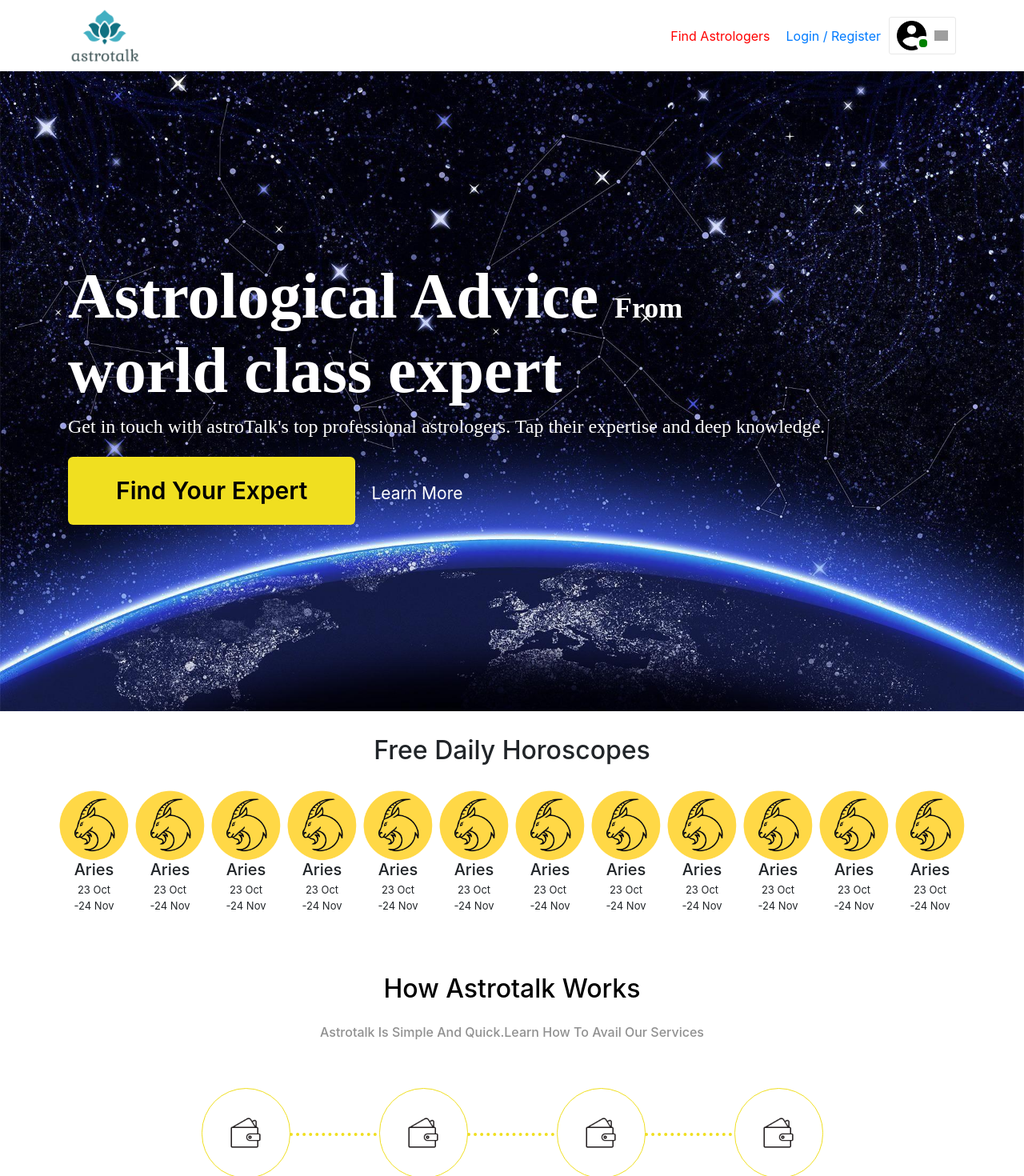
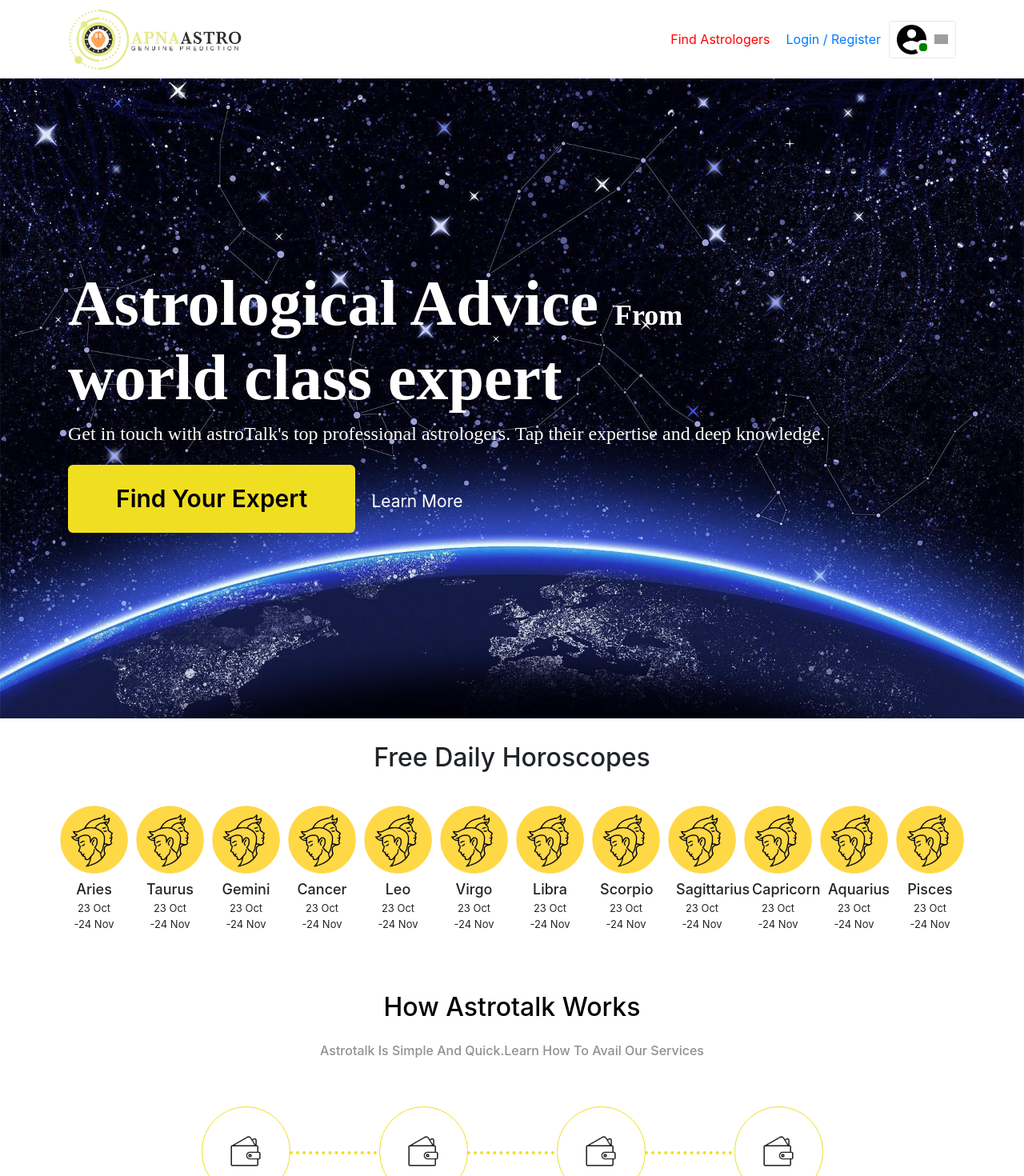
Before and after one commit to cloudstrife9971/astrology_website, a React (Create React App) app: page / in a window 1280 px wide. Shown: the top 1470 px of the page at 80% size. Built offline with nearby package versions, Linux system fonts and the light colour scheme; grey boxes are pictures that could not be loaded.

Commit message:
horoscope and logo changes

```diff
--- a/src/components/css/header.css
+++ b/src/components/css/header.css
@@ -8,13 +8,14 @@
   /* padding: 20px 20px; */
   display: flex;
   align-items: center;
+  padding: 10px 0px;
 }
 .header__logo-container {
   margin-right: auto;
 }
 .header__logo {
-  width: 93px;
-  height: 89px;
+  width: 217px;
+  height: auto;
 }
 .header__find-astro {
   font-size: 16px;
--- a/src/components/header/header.js
+++ b/src/components/header/header.js
@@ -1,13 +1,14 @@
 import React, { Component } from "react";
 import "../css/header.css";
-import Logo from "../logo.png";
+import Logo from "./apna2crop.jpg";
 import usericon from "./iconfinder_account-circle_326497 (1).png";
 import arrowicon from "./iconfinder_down-bottom-arrow_2931160.png";
 import { BrowserRouter as Router, Switch, Route, Link } from "react-router-dom";
 export default class header extends Component {
   render() {
     return (
-      <header className="container">
+      <header>
+        <div className="container">
           <div className="header__header">
             <Link className="header__logo-container" to="/">
               <img className="header__logo" src={Logo} alt="logo" />
@@ -15,7 +16,11 @@
             <Link className="header__find-astro" to="/astrologers">
               find astrologers
             </Link>
-          <Link to="/Login/Register" className="header__login-btn" onClick={this.props.showModal}>
+            <Link
+              to="/Login/Register"
+              className="header__login-btn"
+              onClick={this.props.showModal}
+            >
               Login / Register
             </Link>
             <button className="header__userbtn">
@@ -29,12 +34,13 @@
                 alt=""
               />
               <div class="header__userbtn__dropdown-content">
-              <Link to='/recharge-history'>Recharge History</Link>
-              <Link to='/call-history'>Call History</Link>
-              <Link to='/personal-deatils'>Personal Details</Link>
-              <Link to='/faq'>FAQ</Link>
+                <Link to="/recharge-history">Recharge History</Link>
+                <Link to="/call-history">Call History</Link>
+                <Link to="/personal-deatils">Personal Details</Link>
+                <Link to="/faq">FAQ</Link>
               </div>
             </button>
+          </div>
         </div>
       </header>
     );
--- a/src/components/homepage/css/common.css
+++ b/src/components/homepage/css/common.css
@@ -352,8 +352,9 @@
 .horoscope-item__img {
   width: 100%;
   /* margin-top: -22px; */
-  transform: scale(2);
+  transform: scale(0.9);
 }
+
 .horoscope-item__container {
   text-align: center;
   text-transform: capitalize;
@@ -370,7 +371,7 @@
 
 @media (min-width: 576px) {
   .horoscope-item__img {
-    transform: scale(2);
+    transform: scale(1);
     width: 50%;
   }
 }
@@ -380,7 +381,7 @@
 
 @media (min-width: 992px) {
   .horoscope-item__img {
-    transform: scale(4);
+    transform: scale(1.3);
     width: 100%;
   }
   .horoscope-item__container {
@@ -389,22 +390,28 @@
   .horoscope-sign-container {
     margin-top: 50px;
   }
+  .horoscope-item:hover .horoscope-item__img {
+    transform: scale(1.5);
+    transition: .1s;
+  }
+  .horoscope-item__title {
+    font-size: 15px;
+  }
 }
 
 @media (min-width: 1200px) {
   .horoscope-item__img {
-    transform: scale(3.7);
     width: 100%;
   }
   .horoscope-item__container {
     margin-top: 19px;
   }
-  .horoscope-item__title {
-    font-size: 20px;
-    margin-bottom: 4px;
-  }
+
   .horoscope-item__date {
     font-size: 13px;
+  }
+  .horoscope-item__title {
+    font-size: 18px;
   }
 }
 
--- a/src/components/homepage/horoscope.js
+++ b/src/components/homepage/horoscope.js
@@ -1,5 +1,5 @@
 import React, { Component, Fragment } from "react";
-import horoscope from "./Capricorn.png"
+import horoscope from "./Gemini.png"
 
 export default class Horoscope extends Component {
   render() {
@@ -28,7 +28,7 @@
                           <img className='horoscope-item__img' src={horoscope} alt=""/>
                           </div>
                           <div className='horoscope-item__container'>
-                              <h3 className='horoscope-item__title'>aries</h3>
+                              <h3 className='horoscope-item__title'>taurus </h3>
                               <div className='horoscope-item__date'>23 oct -24 nov</div>
                           </div>
                       </div>
@@ -39,7 +39,7 @@
                           <img className='horoscope-item__img' src={horoscope} alt=""/>
                           </div>
                           <div className='horoscope-item__container'>
-                              <h3 className='horoscope-item__title'>aries</h3>
+                              <h3 className='horoscope-item__title'>gemini </h3>
                               <div className='horoscope-item__date'>23 oct -24 nov</div>
                           </div>
                       </div>
@@ -55,7 +55,7 @@
                           <img className='horoscope-item__img' src={horoscope} alt=""/>
                           </div>
                           <div className='horoscope-item__container'>
-                              <h3 className='horoscope-item__title'>aries</h3>
+                              <h3 className='horoscope-item__title'>cancer </h3>
                               <div className='horoscope-item__date'>23 oct -24 nov</div>
                           </div>
                       </div>
@@ -66,7 +66,7 @@
                           <img className='horoscope-item__img' src={horoscope} alt=""/>
                           </div>
                           <div className='horoscope-item__container'>
-                              <h3 className='horoscope-item__title'>aries</h3>
+                              <h3 className='horoscope-item__title'>leo</h3>
                               <div className='horoscope-item__date'>23 oct -24 nov</div>
                           </div>
                       </div>
@@ -77,7 +77,7 @@
                           <img className='horoscope-item__img' src={horoscope} alt=""/>
                           </div>
                           <div className='horoscope-item__container'>
-                              <h3 className='horoscope-item__title'>aries</h3>
+                              <h3 className='horoscope-item__title'>virgo </h3>
                               <div className='horoscope-item__date'>23 oct -24 nov</div>
                           </div>
                       </div>
@@ -93,7 +93,7 @@
                           <img className='horoscope-item__img' src={horoscope} alt=""/>
                           </div>
                           <div className='horoscope-item__container'>
-                              <h3 className='horoscope-item__title'>aries</h3>
+                              <h3 className='horoscope-item__title'>libra </h3>
                               <div className='horoscope-item__date'>23 oct -24 nov</div>
                           </div>
                       </div>
@@ -104,7 +104,7 @@
                           <img className='horoscope-item__img' src={horoscope} alt=""/>
                           </div>
                           <div className='horoscope-item__container'>
-                              <h3 className='horoscope-item__title'>aries</h3>
+                              <h3 className='horoscope-item__title'>scorpio </h3>
                               <div className='horoscope-item__date'>23 oct -24 nov</div>
                           </div>
                       </div>
@@ -115,7 +115,7 @@
                           <img className='horoscope-item__img' src={horoscope} alt=""/>
                           </div>
                           <div className='horoscope-item__container'>
-                              <h3 className='horoscope-item__title'>aries</h3>
+                              <h3 className='horoscope-item__title'>sagittarius</h3>
                               <div className='horoscope-item__date'>23 oct -24 nov</div>
                           </div>
                       </div>
@@ -131,7 +131,7 @@
                           <img className='horoscope-item__img' src={horoscope} alt=""/>
                           </div>
                           <div className='horoscope-item__container'>
-                              <h3 className='horoscope-item__title'>aries</h3>
+                              <h3 className='horoscope-item__title'>capricorn</h3>
                               <div className='horoscope-item__date'>23 oct -24 nov</div>
                           </div>
                       </div>
@@ -142,7 +142,7 @@
                           <img className='horoscope-item__img' src={horoscope} alt=""/>
                           </div>
                           <div className='horoscope-item__container'>
-                              <h3 className='horoscope-item__title'>aries</h3>
+                              <h3 className='horoscope-item__title'>aquarius</h3>
                               <div className='horoscope-item__date'>23 oct -24 nov</div>
                           </div>
                       </div>
@@ -153,7 +153,7 @@
                           <img className='horoscope-item__img' src={horoscope} alt=""/>
                           </div>
                           <div className='horoscope-item__container'>
-                              <h3 className='horoscope-item__title'>aries</h3>
+                              <h3 className='horoscope-item__title'>pisces</h3>
                               <div className='horoscope-item__date'>23 oct -24 nov</div>
                           </div>
                       </div>
```
Also changed, not shown: src/components/header/apna2crop.jpg (added), src/components/homepage/Gemini.png (added). Lines whose indentation alone changed are shown as unchanged.
